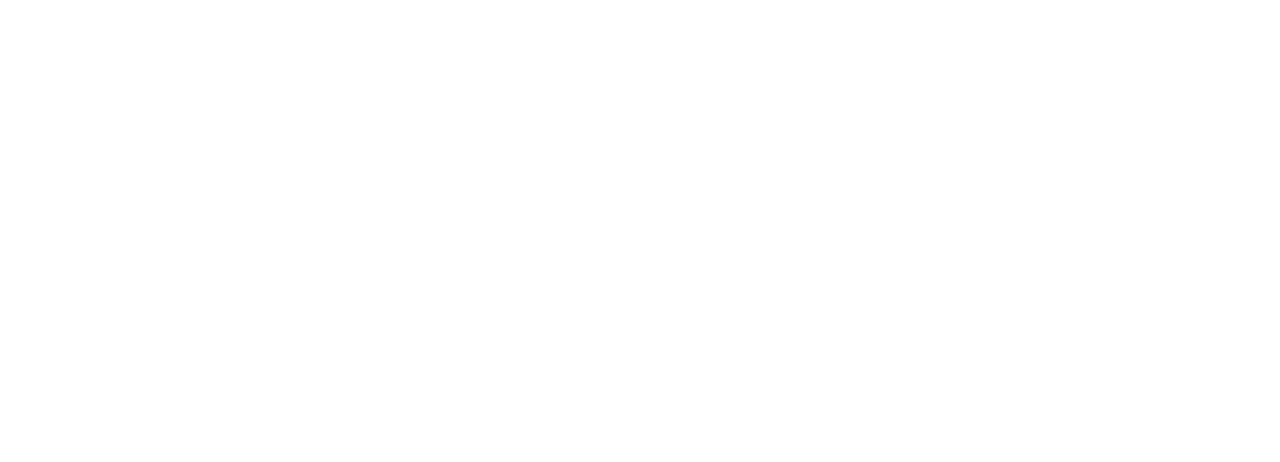
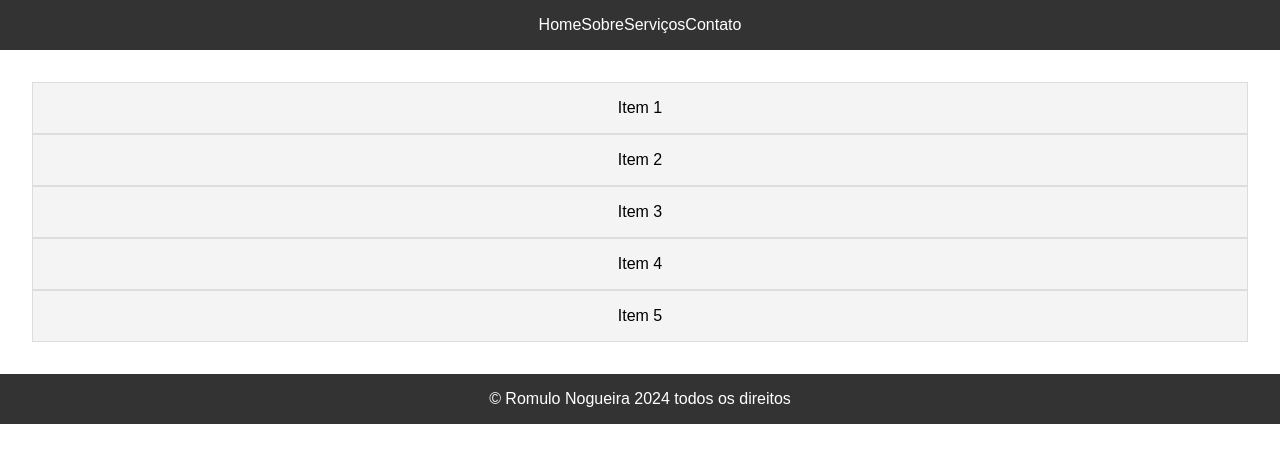
Before and after one commit to RomuloNogueira84/Bootcamp-Sankhya-JAVA, a plain HTML site: page Aula-20-05/Manha/index.html in a window 1280 px wide. Drawn offline with Linux system fonts and the light colour scheme.

Commit message:
commit 20-05 M

```diff
--- a/Aula-20-05/Manha/index.html
+++ b/Aula-20-05/Manha/index.html
@@ -1,11 +1,36 @@
 <!DOCTYPE html>
 <html lang="pt-br">
+
 <head>
   <meta charset="UTF-8">
   <meta name="viewport" content="width=device-width, initial-scale=1.0">
-  <title>Document</title>
+  <title>Responsividade</title>
+  <link rel="stylesheet" href="style.css">
 </head>
+
 <body>
+  <header class="header">
+    <nav class="nav">
+      <ul class="nav-list">
+        <li class="nav-item">Home</li>
+        <li class="nav-item">Sobre</li>
+        <li class="nav-item">Serviços</li>
+        <li class="nav-item">Contato</li>
+      </ul>
+    </nav>
+  </header>
+  <main class="main-content">
+    <section class="flex-container">
+      <div class="flex-item">Item 1</div>
+      <div class="flex-item">Item 2</div>
+      <div class="flex-item">Item 3</div>
+      <div class="flex-item">Item 4</div>
+      <div class="flex-item">Item 5</div>
+    </section>
+  </main>
+  <footer class="footer">
+    &copy Romulo Nogueira 2024 todos os direitos
+  </footer>
+</body>
 
-</body>
 </html>
--- a/Aula-20-05/Manha/style.css
+++ b/Aula-20-05/Manha/style.css
@@ -0,0 +1,55 @@
+*{
+  box-sizing: border-box;
+  margin: 0;
+  padding: 0;
+
+}
+body{
+  font-family: Arial,sans-serif;
+
+}
+.header{
+  background-color: #333;
+  color:white;
+  padding: 1rem;
+
+}
+.nav{
+  display: flex;
+  justify-content: center;
+}
+.nav-list{
+  display:flex;
+  list-style:none;
+}
+.nav-list a{
+  color:white;
+  text-decoration:none;
+  padding:0.5rem 1rem;
+
+}
+.main-content{
+  padding: 2rem;
+
+}
+.flex-content{
+  display: flex;
+  flex-wrap: wrap;
+  gap: 1rem;
+  justify-content: center;
+}
+.flex-item{
+  background-color: #f4f4f4;
+  border: 1px solid #ddd;
+  padding: 1rem;
+  flex:1 1calc(33.333% - 2rem);
+  text-align: center;
+
+}
+.footer{
+  background-color: #333;
+  color:white;
+  text-align:center;
+  padding:1rem;
+
+}
```
